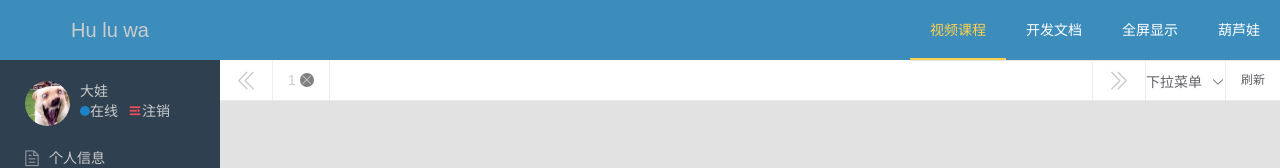
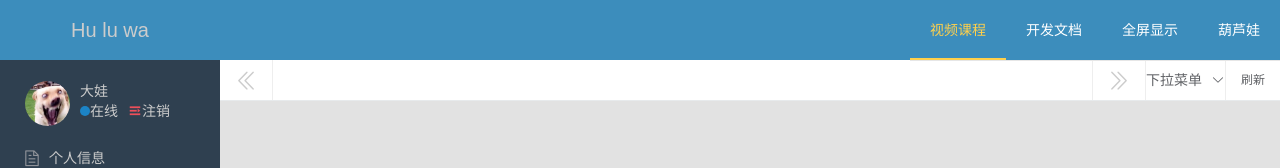
Before and after one commit to xuqian111/hlw, a Vue app: page /#/Index in a window 1280 px wide. Shown: the top 168 px of the page. Built offline with nearby package versions, Linux system fonts and the light colour scheme.

Commit message:
面包屑删除单个

```diff
--- a/src/components/a.vue
+++ /dev/null
@@ -1,7 +0,0 @@
-<template>
-  <div>{{ this.$store.getters.getbrumbs }}</div>
-</template>
-
-<script>
-export default {};
-</script>
--- a/src/components/b.vue
+++ /dev/null
@@ -1,3 +0,0 @@
-<template>
-  <div>{{ this.$store.getters.getbrumbs }}</div>
-</template>
--- a/src/components/c.vue
+++ /dev/null
@@ -1,3 +0,0 @@
-<template>
-  <div>{{ this.$store.getters.getbrumbs }}</div>
-</template>
--- a/src/components/cbNav.vue
+++ b/src/components/cbNav.vue
@@ -54,7 +54,7 @@
                 <span @click="router('schedule')">日程</span>
               </el-menu-item>
               <el-menu-item index="2-6">
-                <span @click="router('employment')">招聘管理</span>
+                <span @click="router('recruit')">招聘管理</span>
               </el-menu-item>
               <el-menu-item index="2-7">
                 <span @click="router('dictionary')">字典管理</span>
--- a/src/components/cbbreadCrumb.vue
+++ b/src/components/cbbreadCrumb.vue
@@ -4,9 +4,9 @@
       <span class="el-icon-d-arrow-left"></span>
     </div>
     <div class="brumblist">
-      <a href v-for="(item,index) in list" :key="index">
+      <a href="javascript:;" v-for="(item,index) in list" :key="index" @click="goRouter(item)">
         {{ item }}
-        <span class="el-icon-close"></span>
+        <span class="el-icon-close" @click.prevent="deleteOne(index)"></span>
       </a>
     </div>
     <div class="comb">
@@ -19,13 +19,21 @@
           <i class="el-icon-arrow-down el-icon--right"></i>
         </span>
         <el-dropdown-menu slot="dropdown">
-          <el-dropdown-item>关闭当前</el-dropdown-item>
-          <el-dropdown-item>关闭其他</el-dropdown-item>
-          <el-dropdown-item>全部关闭</el-dropdown-item>
-          <el-dropdown-item>全屏显示</el-dropdown-item>
+          <el-dropdown-item>
+            <span @click="closeCurrent">关闭当前</span>
+          </el-dropdown-item>
+          <el-dropdown-item>
+            <span @click="closeOther">关闭其他</span>
+          </el-dropdown-item>
+          <el-dropdown-item>
+            <span @click="closeAll">全部关闭</span>
+          </el-dropdown-item>
+          <el-dropdown-item>
+            <span>全屏显示</span>
+          </el-dropdown-item>
         </el-dropdown-menu>
       </el-dropdown>
-      <el-button>刷新</el-button>
+      <el-button @click="reload">刷新</el-button>
     </div>
   </div>
 </template>
@@ -37,6 +45,39 @@ export default {
     return {
       list: this.$store.getters.getbrumbs
     };
+  },
+  methods: {
+    reload() {
+      // console.log(window);
+      location.reload();
+    },
+    deleteOne(n) {
+      this.$store.dispatch({
+        type: "untradd",
+        data: n
+      });
+    },
+    goRouter(path) {
+      this.$router.push("/index/" + path);
+    },
+    closeCurrent() {
+      let lists = this.$store.getters.getbrumbs;
+      let url = window.location.hash.split("/").pop();
+      let i = "";
+      lists.some((item, index) => {
+        i = index;
+        if (item == url) return true;
+      });
+      this.deleteOne(i);
+    },
+    closeOther() {},
+    closeAll() {
+      this.$store.dispatch({
+        type: "clear",
+        data: ""
+      });
+      console.log(this.$store.getters.getbrumbs);
+    }
   }
 };
 </script>
@@ -84,7 +125,7 @@ export default {
   .comb {
     display: flex;
     .el-dropdown {
-      line-height: 45px;
+      line-height: 40px;
     }
     .el-button {
       border: 0;
--- a/src/components/d.vue
+++ /dev/null
@@ -1,3 +0,0 @@
-<template>
-  <div>{{ this.$store.getters.getbrumbs }}</div>
-</template>
--- a/src/store/store.js
+++ b/src/store/store.js
@@ -5,7 +5,7 @@ Vue.use(Vuex)
 
 export default new Vuex.Store({
   state: {
-    brumbs: ['1']
+    brumbs: []
   },
   getters: {
     getbrumbs(state) {
@@ -25,6 +25,14 @@ export default new Vuex.Store({
       if (!has) {
         state.brumbs.push(str)
       }
+    },
+    deleteBrumb(state, obj) {
+      let n = obj.data;
+      state.brumbs.splice(n, 1)
+
+    },
+    clear(state, obj) {
+      state.brumbs = []
     }
   },
   actions: {
@@ -33,6 +41,18 @@ export default new Vuex.Store({
         type: 'addBrumb',
         data: obj.data
       })
+    },
+    untradd(context, obj) {
+      context.commit({
+        type: 'deleteBrumb',
+        data: obj.data
+      })
+    },
+    clear(context, obj) {
+      context.commit({
+        type: 'clear',
+        data: obj.data
+      })
     }
   }
 })
```
Also changed, not shown: src/main.js (+9 -0 lines), src/router/index.js (+3 -21 lines).
